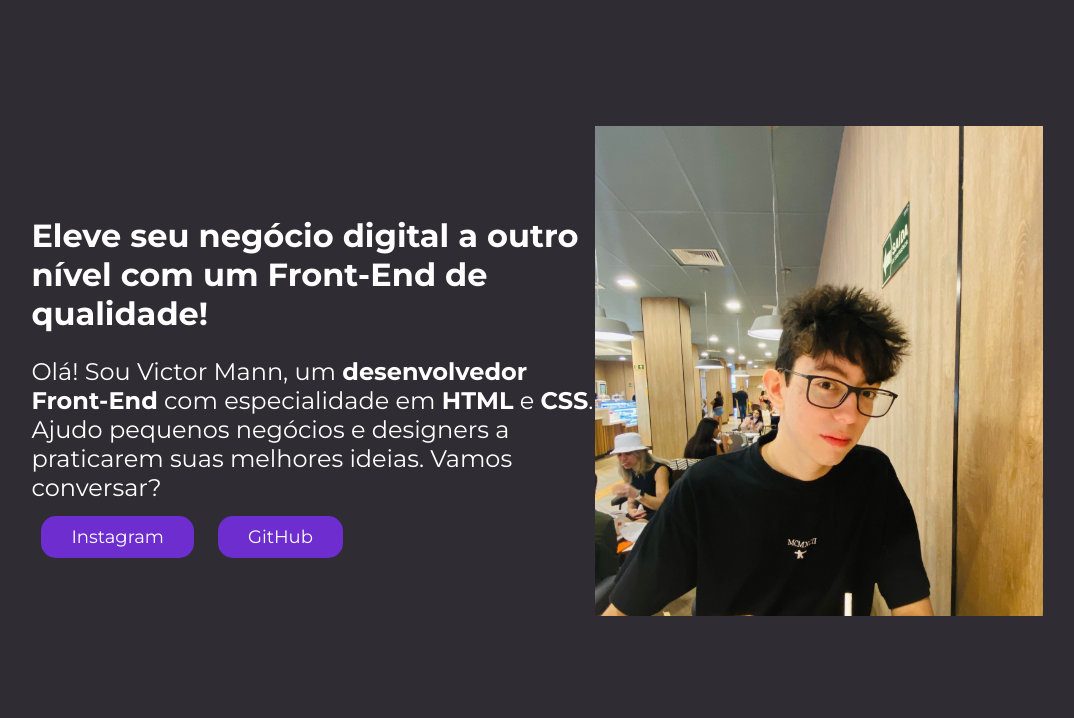
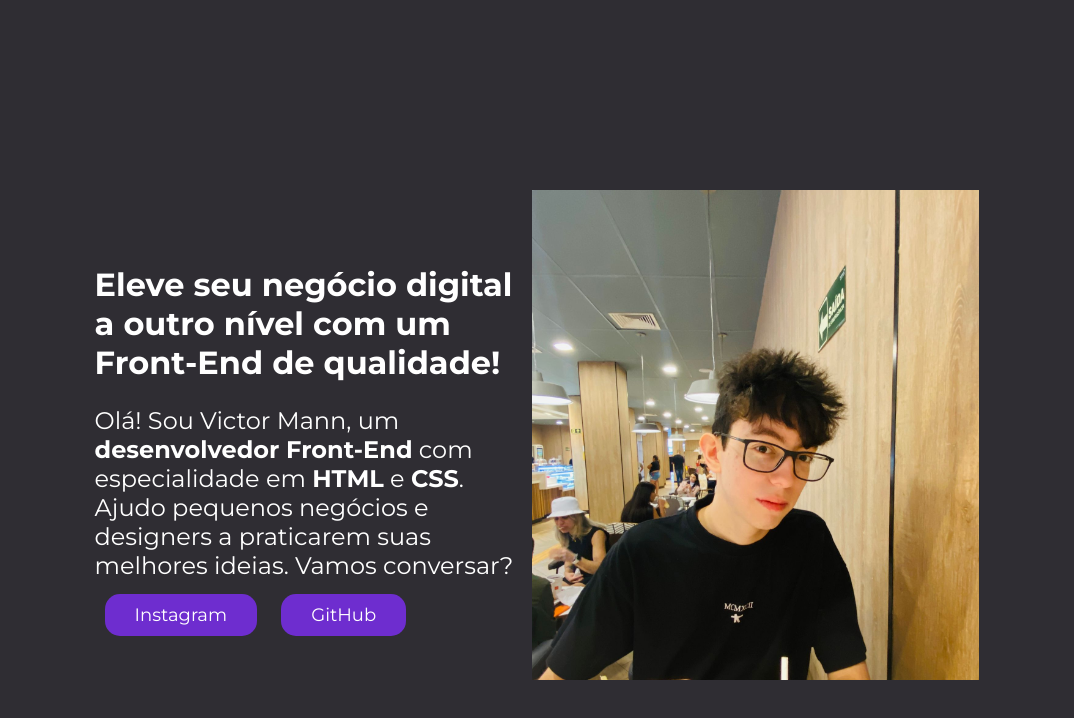
Before and after one commit to Victorlmann/Portif-lio-Victor, a plain HTML site: page index.html in a window 1280 px wide. Shown: the whole page, without its empty margins (103-1177 px from the left). Drawn offline with Linux system fonts and the light colour scheme.

Commit message:
update style.css

```diff
--- a/style.css
+++ b/style.css
@@ -32,7 +32,7 @@ a{
 
 .apresentacao{
   display: flex;
-  margin: 10%;
+  margin: 15%;
   align-items: center;
   justify-content: space-between;
 }
@@ -43,13 +43,22 @@ height: 490px;
 
 .apresentacao_conteudo{
   width: 615px;
+  flex:;
+  flex-direction:collum;
+  gap: 40px;
+
 }
 
 .apresentacao_conteudo_titulo{
   font-size: 36px;
-  font-family: 'Krona One' , 'Sans-serif'
+  font-family: 'Krona One' , Sans-serif
 }
 
 .apresentacao_conteudo_texto{
   font-size: 24px;
+  font-family: ;
 }
+
+.apresentacao_links{
+flex: ;
+}
```
